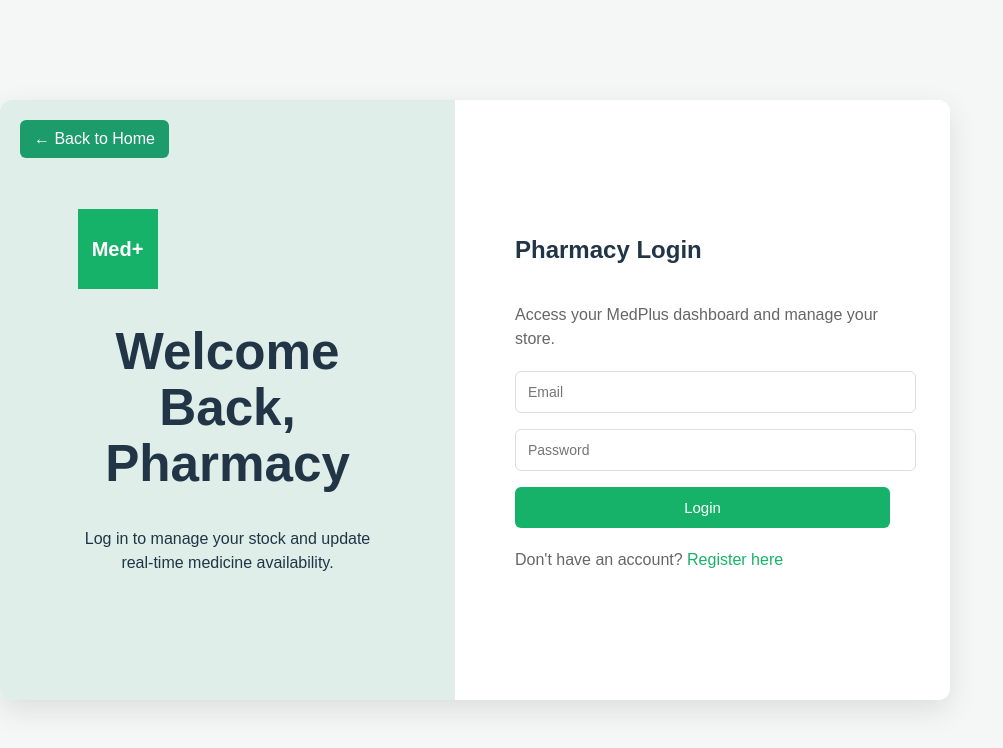
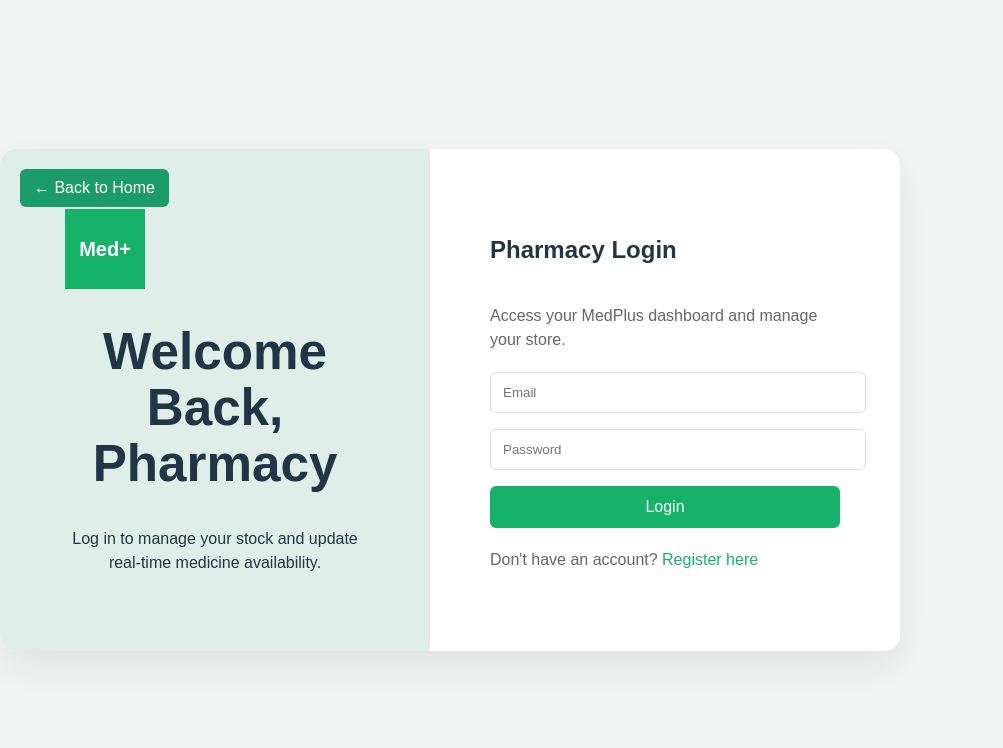
Before and after one commit to shahaddelta1-1955/medplus, a React (Vite) app: page /login in a window 1280 px wide. Shown: the top 748 px of the page, without its empty margins (0-1003 px from the left). Built offline with nearby package versions, Linux system fonts and the light colour scheme; no server answers.

Commit message:
Update Login.css

```diff
--- a/src/pages/Login.css
+++ b/src/pages/Login.css
@@ -2,40 +2,39 @@
 body {
   margin: 0;
   font-family: sans-serif;
-  background: #f5f7f6;
+  background: #f3f5f4;
 }
 
-/* PAGE WRAPPER (NEW - centers everything) */
+/* CENTER WRAPPER */
 .page-wrapper {
   display: flex;
   justify-content: center;
   align-items: center;
-  height: 100vh;
+  min-height: 100vh;
+  padding: 20px;
 }
 
-/* MAIN LOGIN CONTAINER */
+/* LOGIN CARD */
 .pharmacy-login-container {
   display: flex;
-  width: 1000px;
-  max-width: 95%;
-  height: 600px;
-  background: #ffffff;
-  border-radius: 12px;
+  width: 900px;
+  max-width: 100%;
+  background: white;
+  border-radius: 16px;
   overflow: hidden;
-  box-shadow: 0 10px 30px rgba(0, 0, 0, 0.1);
+  box-shadow: 0 15px 40px rgba(0, 0, 0, 0.08);
 }
 
 /* LEFT PANEL */
-
 .left-panel {
-  flex: 1;
+  width: 50%;
   background: #dfeee8;
   display: flex;
   flex-direction: column;
   justify-content: center;
   align-items: center;
   position: relative;
-  padding: 40px;
+  padding: 60px 40px;
 }
 
 .back-btn {
@@ -69,10 +68,8 @@ body {
 }
 
 /* RIGHT PANEL */
-
 .right-panel {
-  flex: 1;
-  background: #ffffff;
+  width: 50%;
   display: flex;
   flex-direction: column;
   justify-content: center;
@@ -90,7 +87,6 @@ body {
   margin-bottom: 16px;
   border-radius: 6px;
   border: 1px solid #ddd;
-  font-size: 14px;
 }
 
 .login-btn {
@@ -101,8 +97,6 @@ body {
   border: none;
   border-radius: 6px;
   cursor: pointer;
-  font-size: 15px;
-  transition: 0.2s ease;
 }
 
 .login-btn:hover {
@@ -119,18 +113,10 @@ body {
   cursor: pointer;
 }
 
-/* 📱 Mobile View */
+/* MOBILE */
 @media (max-width: 768px) {
-
-  .page-wrapper {
-    height: auto;
-  }
-
   .pharmacy-login-container {
     flex-direction: column;
-    height: auto;
-    border-radius: 0;
-    box-shadow: none;
   }
 
   .left-panel {
```
